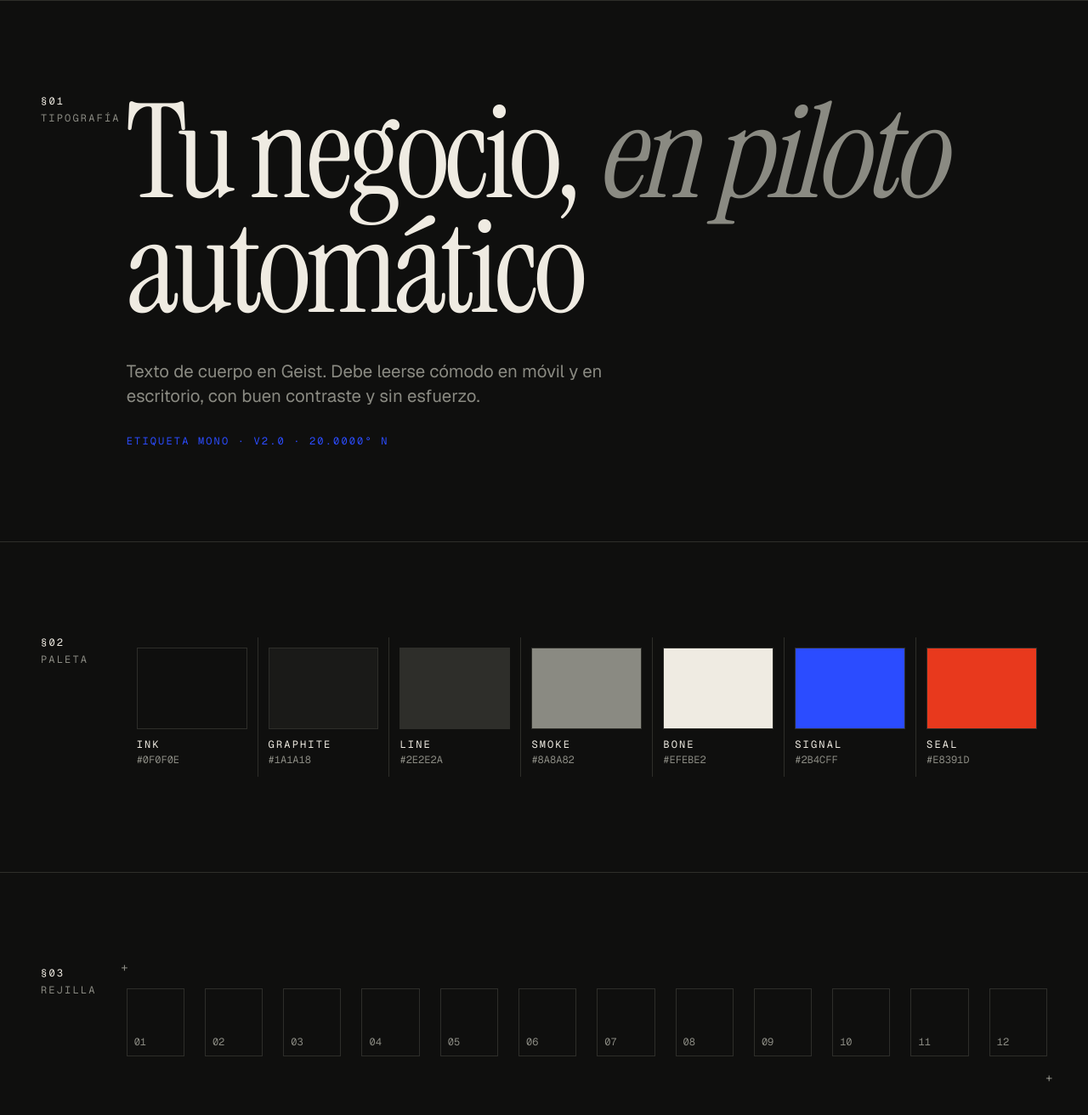
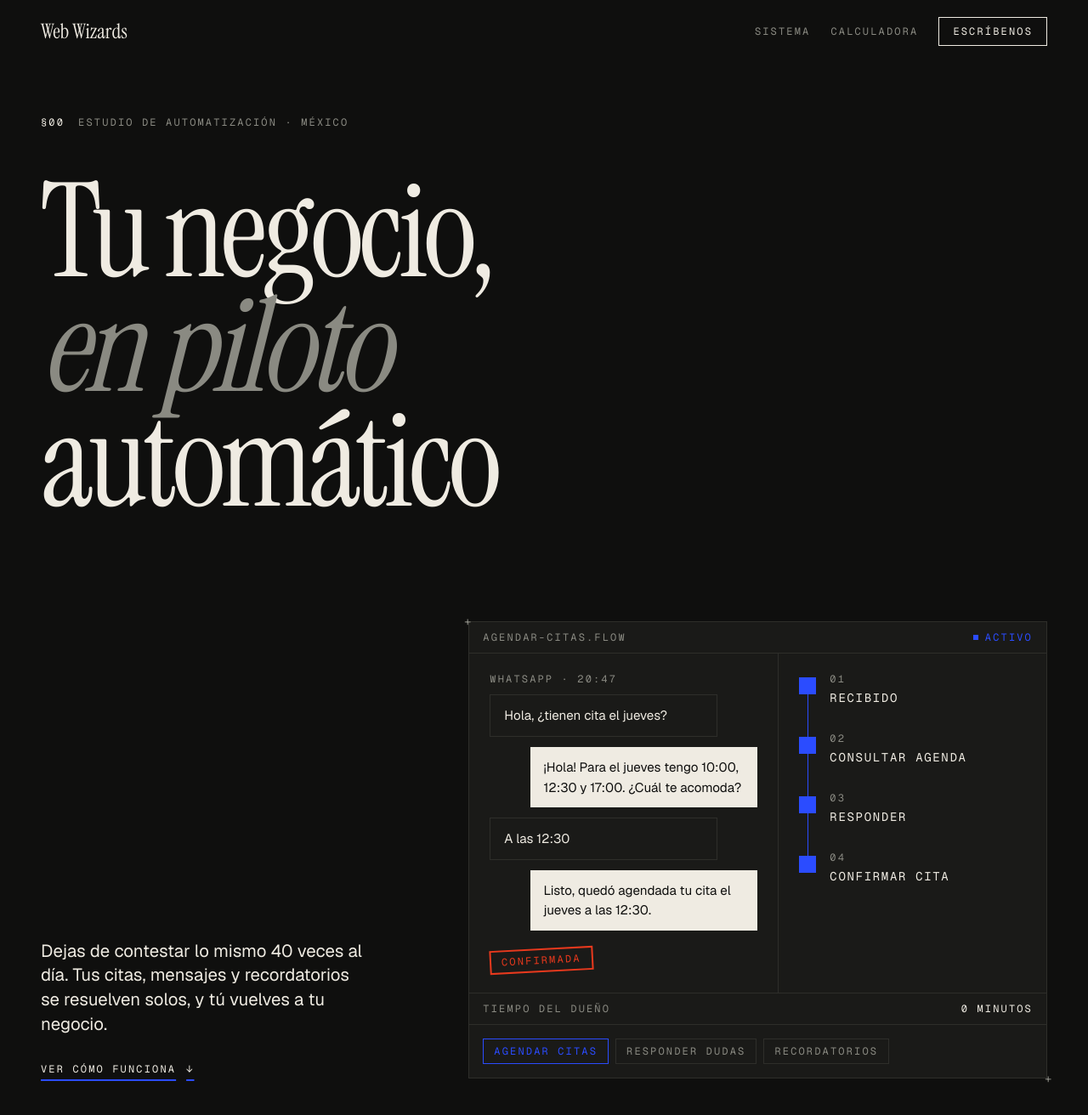
Before and after one commit to jonpapayon/web-wizards-v2, a Next.js app: page / in a window 1280 px wide. Shown: the top 1312 px of the page at 85% size. Built offline with nearby package versions, Linux system fonts and the light colour scheme.

Commit message:
Paso 2: hero estático

```diff
--- a/package.json
+++ b/package.json
@@ -15,13 +15,15 @@
     "react-dom": "19.3.0"
   },
   "devDependencies": {
+    "@tailwindcss/postcss": "^4.3.3",
     "@tailwindcss/turbopack": "^4",
     "@types/node": "^20",
     "@types/react": "^19",
     "@types/react-dom": "^19",
     "eslint": "^9",
     "eslint-config-next": "16.4.3",
-    "tailwindcss": "^4",
+    "postcss": "^8.5.32",
+    "tailwindcss": "^4.3.3",
     "typescript": "^5"
   }
 }
--- /dev/null
+++ b/postcss.config.mjs
@@ -0,0 +1,7 @@
+const config = {
+  plugins: {
+    "@tailwindcss/postcss": {},
+  },
+};
+
+export default config;
--- a/src/app/layout.tsx
+++ b/src/app/layout.tsx
@@ -40,7 +40,7 @@ export default function RootLayout({
       lang="es"
       className={`${instrument.variable} ${geist.variable} ${geistMono.variable}`}
     >
-      <body>
+      <body suppressHydrationWarning>
         <a href="#contenido" className="skip-link">
           Saltar al contenido
         </a>
--- a/src/app/page.tsx
+++ b/src/app/page.tsx
@@ -1,57 +1,13 @@
-import { Section } from "@/components/Section";
-
-const swatches = [
-  { name: "ink", cls: "bg-ink", hex: "#0F0F0E" },
-  { name: "graphite", cls: "bg-graphite", hex: "#1A1A18" },
-  { name: "line", cls: "bg-line", hex: "#2E2E2A" },
-  { name: "smoke", cls: "bg-smoke", hex: "#8A8A82" },
-  { name: "bone", cls: "bg-bone", hex: "#EFEBE2" },
-  { name: "signal", cls: "bg-signal", hex: "#2B4CFF" },
-  { name: "seal", cls: "bg-seal", hex: "#E8391D" },
-];
+import { Header } from "@/components/Header";
+import { Hero } from "@/components/Hero";
 
 export default function Home() {
   return (
-    <main id="contenido">
-      <Section number="01" label="Tipografía">
-        <h1 className="font-display text-display text-bone">
-          Tu negocio, <em className="text-smoke">en piloto</em> automático
-        </h1>
-        <p className="mt-10 max-w-xl text-lead text-smoke">
-          Texto de cuerpo en Geist. Debe leerse cómodo en móvil y en escritorio,
-          con buen contraste y sin esfuerzo.
-        </p>
-        <p className="mt-8 font-mono text-label uppercase text-signal">
-          Etiqueta mono · v2.0 · 20.0000° N
-        </p>
-      </Section>
-
-      <Section number="02" label="Paleta">
-        <div className="grid grid-cols-2 gap-px bg-line sm:grid-cols-4 lg:grid-cols-7">
-          {swatches.map((s) => (
-            <div key={s.name} className="bg-ink p-3">
-              <div className={`${s.cls} h-24 border border-line`} />
-              <p className="mt-3 font-mono text-label uppercase text-bone">
-                {s.name}
-              </p>
-              <p className="mt-1 font-mono text-xs text-smoke">{s.hex}</p>
-            </div>
-          ))}
-        </div>
-      </Section>
-
-      <Section number="03" label="Rejilla">
-        <div className="reg page-grid gap-y-4 py-6">
-          {Array.from({ length: 12 }).map((_, i) => (
-            <div
-              key={i}
-              className="col-span-1 flex h-20 items-end border border-line p-2 font-mono text-xs text-smoke"
-            >
-              {String(i + 1).padStart(2, "0")}
-            </div>
-          ))}
-        </div>
-      </Section>
-    </main>
+    <>
+      <Header />
+      <main id="contenido">
+        <Hero />
+      </main>
+    </>
   );
 }
--- /dev/null
+++ b/src/components/Header.tsx
@@ -0,0 +1,40 @@
+import Link from "next/link";
+
+const WHATSAPP_URL = "https://wa.me/523511778020"; // TODO: pon tu número con lada, sin + ni espacios
+
+export function Header() {
+  return (
+    <header className="shell">
+      <div className="flex items-center justify-between py-5">
+        <Link
+          href="/"
+          className="font-display text-2xl leading-none text-bone"
+          aria-label="Web Wizards, inicio"
+        >
+          Web Wizards
+        </Link>
+
+        <nav aria-label="Principal" className="flex items-center gap-6">
+          <a
+            href="#sistema"
+            className="hidden font-mono text-label uppercase text-smoke transition-colors hover:text-bone sm:inline"
+          >
+            Sistema
+          </a>
+          <Link
+            href="/calculadora/"
+            className="hidden font-mono text-label uppercase text-smoke transition-colors hover:text-bone sm:inline"
+          >
+            Calculadora
+          </Link>
+          <a
+            href={WHATSAPP_URL}
+            className="border border-bone px-4 py-2.5 font-mono text-label uppercase text-bone transition-colors hover:bg-bone hover:text-ink"
+          >
+            Escríbenos
+          </a>
+        </nav>
+      </div>
+    </header>
+  );
+}
--- /dev/null
+++ b/src/components/Hero.tsx
@@ -0,0 +1,44 @@
+import { HeroConsole } from "./HeroConsole";
+
+export function Hero() {
+  return (
+    <section className="shell pb-20 pt-10 md:pb-28 md:pt-16">
+      <div className="page-grid gap-y-14">
+        {/* Etiqueta */}
+        <p className="col-span-4 font-mono text-label uppercase text-smoke md:col-span-12">
+          <span className="text-bone">§00</span>
+          <span className="ml-4">Estudio de automatización · México</span>
+        </p>
+
+        {/* Titular */}
+        <h1 className="col-span-4 font-display text-display text-bone md:col-span-11">
+          Tu negocio,
+          <br />
+          <em className="text-smoke">en piloto</em>
+          <br />
+          automático
+        </h1>
+
+        {/* Texto de apoyo (columna estrecha, pegada a la izquierda) */}
+        <div className="col-span-4 md:col-span-4 md:self-end">
+          <p className="text-lead text-bone">
+            Dejas de contestar lo mismo 40 veces al día. Tus citas, mensajes y
+            recordatorios se resuelven solos, y tú vuelves a tu negocio.
+          </p>
+          <a
+            href="#sistema"
+            className="mt-8 inline-flex items-center gap-3 font-mono text-label uppercase text-bone underline decoration-signal decoration-2 underline-offset-8 transition-colors hover:text-signal"
+          >
+            Ver cómo funciona
+            <span aria-hidden="true">↓</span>
+          </a>
+        </div>
+
+        {/* Consola: desplazada a la derecha y hacia abajo */}
+        <div className="col-span-4 md:col-span-7 md:col-start-6 md:mt-16">
+          <HeroConsole />
+        </div>
+      </div>
+    </section>
+  );
+}
--- /dev/null
+++ b/src/components/HeroConsole.tsx
@@ -0,0 +1,122 @@
+const steps = [
+  { id: "recibido", n: "01", label: "Recibido", active: true },
+  { id: "agenda", n: "02", label: "Consultar agenda", active: true },
+  { id: "responder", n: "03", label: "Responder", active: true },
+  { id: "confirmar", n: "04", label: "Confirmar cita", active: true },
+];
+
+const scenarios = ["Agendar citas", "Responder dudas", "Recordatorios"];
+
+export function HeroConsole() {
+  return (
+    <figure
+      className="reg border border-line bg-graphite"
+      aria-label="Demostración: un mensaje de WhatsApp se convierte en una cita confirmada sin intervención humana"
+      data-console
+    >
+      {/* Barra superior */}
+      <div className="flex items-center justify-between border-b border-line px-4 py-3 font-mono text-label uppercase">
+        <span className="text-smoke">agendar-citas.flow</span>
+        <span className="flex items-center gap-2 text-signal">
+          <span className="h-1.5 w-1.5 bg-signal" aria-hidden="true" />
+          Activo
+        </span>
+      </div>
+
+      <div className="grid lg:grid-cols-[1.15fr_1fr]">
+        {/* Conversación */}
+        <div className="space-y-3 p-4 sm:p-6" data-chat>
+          <p className="font-mono text-label uppercase text-smoke">
+            WhatsApp · 20:47
+          </p>
+
+          <div className="max-w-[85%] border border-line px-4 py-3 text-[0.95rem] text-bone">
+            Hola, ¿tienen cita el jueves?
+          </div>
+
+          <div className="ml-auto max-w-[85%] bg-bone px-4 py-3 text-[0.95rem] text-ink">
+            ¡Hola! Para el jueves tengo 10:00, 12:30 y 17:00. ¿Cuál te acomoda?
+          </div>
+
+          <div className="max-w-[85%] border border-line px-4 py-3 text-[0.95rem] text-bone">
+            A las 12:30
+          </div>
+
+          <div className="ml-auto max-w-[85%] bg-bone px-4 py-3 text-[0.95rem] text-ink">
+            Listo, quedó agendada tu cita el jueves a las 12:30.
+          </div>
+
+          <div className="pt-2">
+            <span
+              className="inline-block -rotate-3 border-2 border-seal px-3 py-1.5 font-mono text-label uppercase text-seal"
+              data-seal
+            >
+              Confirmada
+            </span>
+          </div>
+        </div>
+
+        {/* Flujo */}
+        <ol
+          className="border-t border-line p-4 sm:p-6 lg:border-l lg:border-t-0"
+          aria-label="Pasos del flujo automático"
+        >
+          {steps.map((s, i) => (
+            <li key={s.id} className="relative flex gap-4 pb-8 last:pb-0">
+              {i < steps.length - 1 && (
+                <span
+                  className="absolute left-[0.6rem] top-6 h-[calc(100%-0.5rem)] w-px bg-signal"
+                  aria-hidden="true"
+                  data-line={s.id}
+                />
+              )}
+              <span
+                className={`relative z-10 mt-1 h-[1.25rem] w-[1.25rem] shrink-0 border ${
+                  s.active ? "border-signal bg-signal" : "border-line bg-graphite"
+                }`}
+                aria-hidden="true"
+                data-node={s.id}
+              />
+              <div>
+                <p className="font-mono text-label uppercase text-smoke">
+                  {s.n}
+                </p>
+                <p className="mt-1.5 font-mono text-sm uppercase tracking-[0.12em] text-bone">
+                  {s.label}
+                </p>
+              </div>
+            </li>
+          ))}
+        </ol>
+      </div>
+
+      {/* Pie */}
+      <figcaption className="flex flex-wrap items-center justify-between gap-3 border-t border-line px-4 py-3 font-mono text-label uppercase">
+        <span className="text-smoke">Tiempo del dueño</span>
+        <span className="text-bone">0 minutos</span>
+      </figcaption>
+
+      {/* Escenarios (aún sin lógica) */}
+      <div
+        className="flex flex-wrap gap-2 border-t border-line p-4"
+        role="group"
+        aria-label="Elige un escenario"
+      >
+        {scenarios.map((label, i) => (
+          <button
+            key={label}
+            type="button"
+            aria-pressed={i === 0}
+            className={`border px-3 py-2 font-mono text-label uppercase transition-colors ${
+              i === 0
+                ? "border-signal text-signal"
+                : "border-line text-smoke hover:border-smoke hover:text-bone"
+            }`}
+          >
+            {label}
+          </button>
+        ))}
+      </div>
+    </figure>
+  );
+}
```
Also changed, not shown: 1 other file (tests, documents, lock files or other folders).
